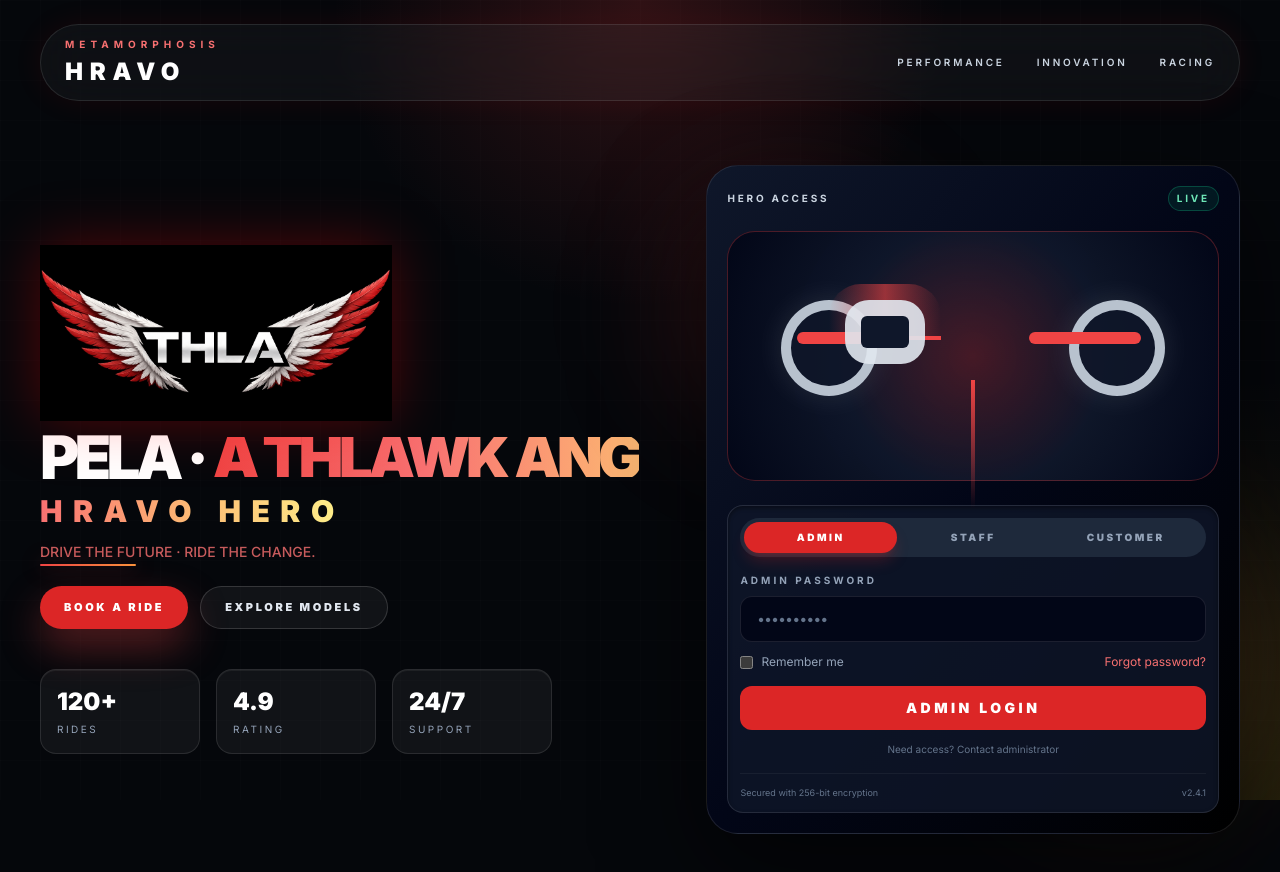
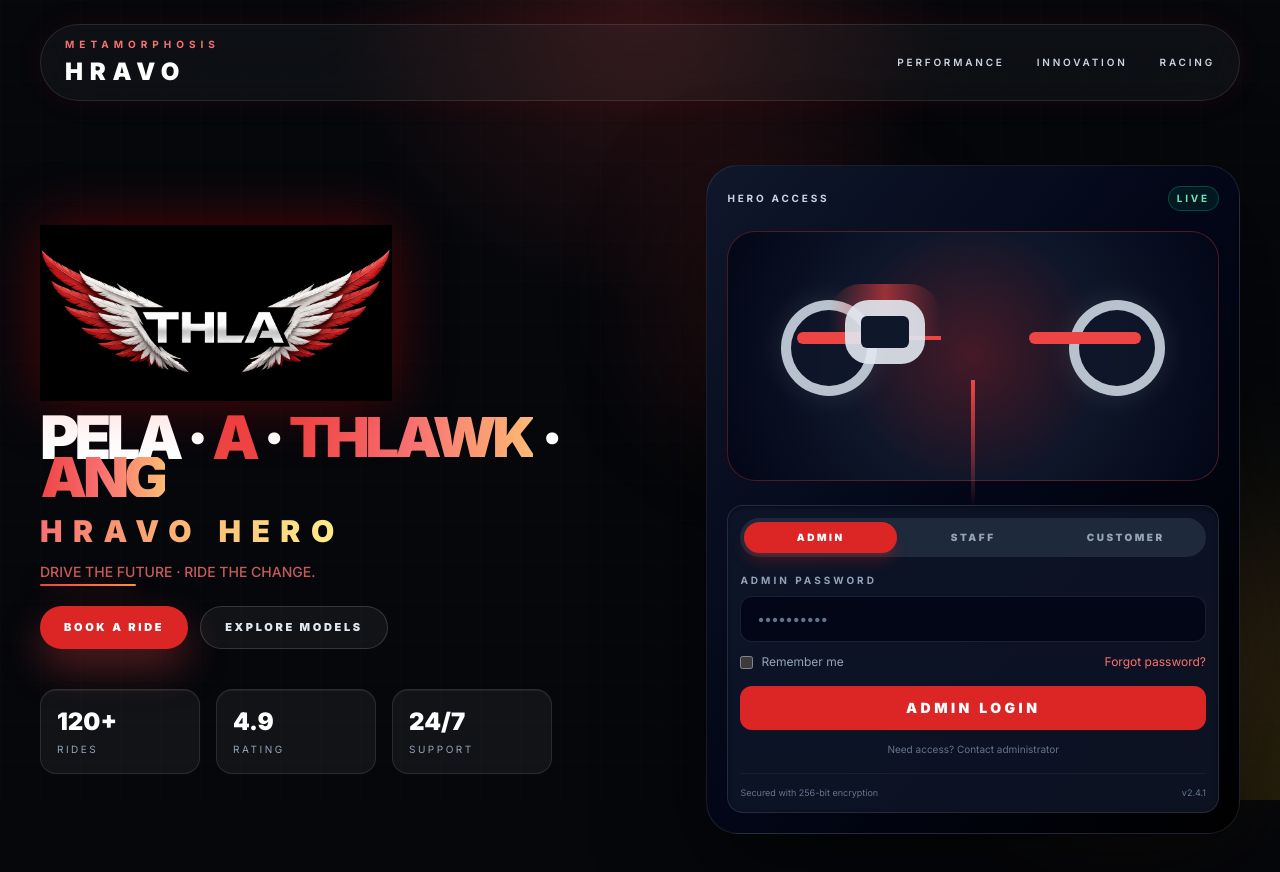
Before and after one commit to DavidAzyu/hravo-hero, a Next.js app: page / in a window 1280 px wide. Shown: the top 872 px of the page. Built offline with nearby package versions, Linux system fonts and the light colour scheme; no server answers.

Commit message:
update pages

```diff
--- a/app/page.tsx
+++ b/app/page.tsx
@@ -169,16 +169,19 @@ export default function HomePage() {
                 />
               </div>
 
-              {/* PELA A THLAWK ANG */}
+              {/* 🔽 UPDATED HEADING – OPTION 2 🔽 */}
               <h1 className="text-3xl font-black leading-[0.88] tracking-[-0.08em] text-white sm:text-4xl lg:text-[3.75rem]">
                 <span className="block mt-1">
                   <span className="inline-block">PELA</span>
-                  <span className="inline-block mx-2">·</span>
-                  <span className="inline-block bg-gradient-to-r from-red-500 via-red-400 to-orange-300 bg-clip-text text-transparent">
-                    A THLAWK ANG
-                  </span>
+                  <span className="inline-block mx-2 text-white">·</span>
+                  <span className="inline-block text-red-500">A</span>
+                  <span className="inline-block mx-2 text-white">·</span>
+                  <span className="inline-block bg-gradient-to-r from-red-500 via-red-400 to-orange-300 bg-clip-text text-transparent">THLAWK</span>
+                  <span className="inline-block mx-2 text-white">·</span>
+                  <span className="inline-block bg-gradient-to-r from-red-500 via-red-400 to-orange-300 bg-clip-text text-transparent">ANG</span>
                 </span>
               </h1>
+              {/* 🔼 END UPDATED HEADING 🔼 */}
 
               {/* Subtitle - HRAVO HERO mawi deuh (Option 1) */}
               <p className="relative max-w-xl text-base leading-7 sm:text-lg">
```
